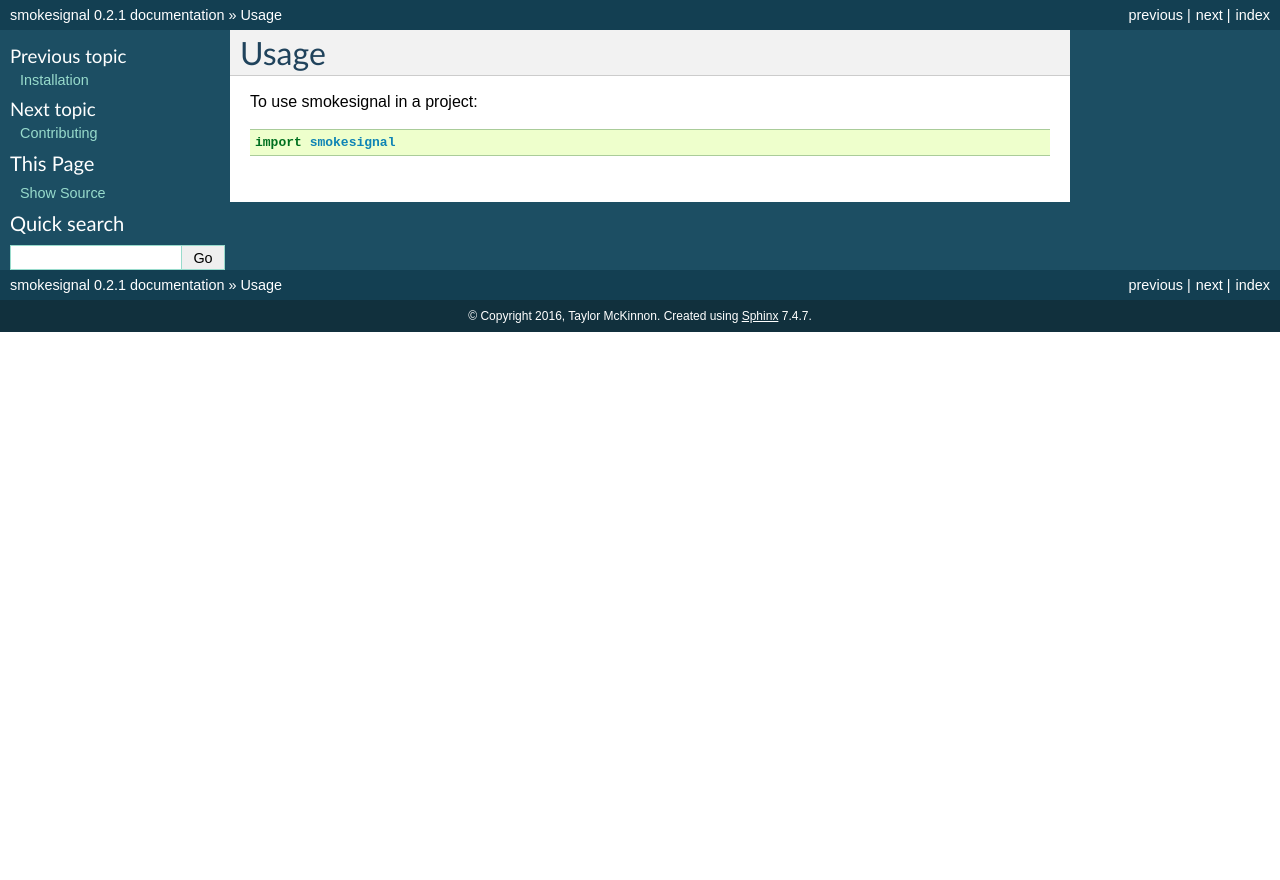
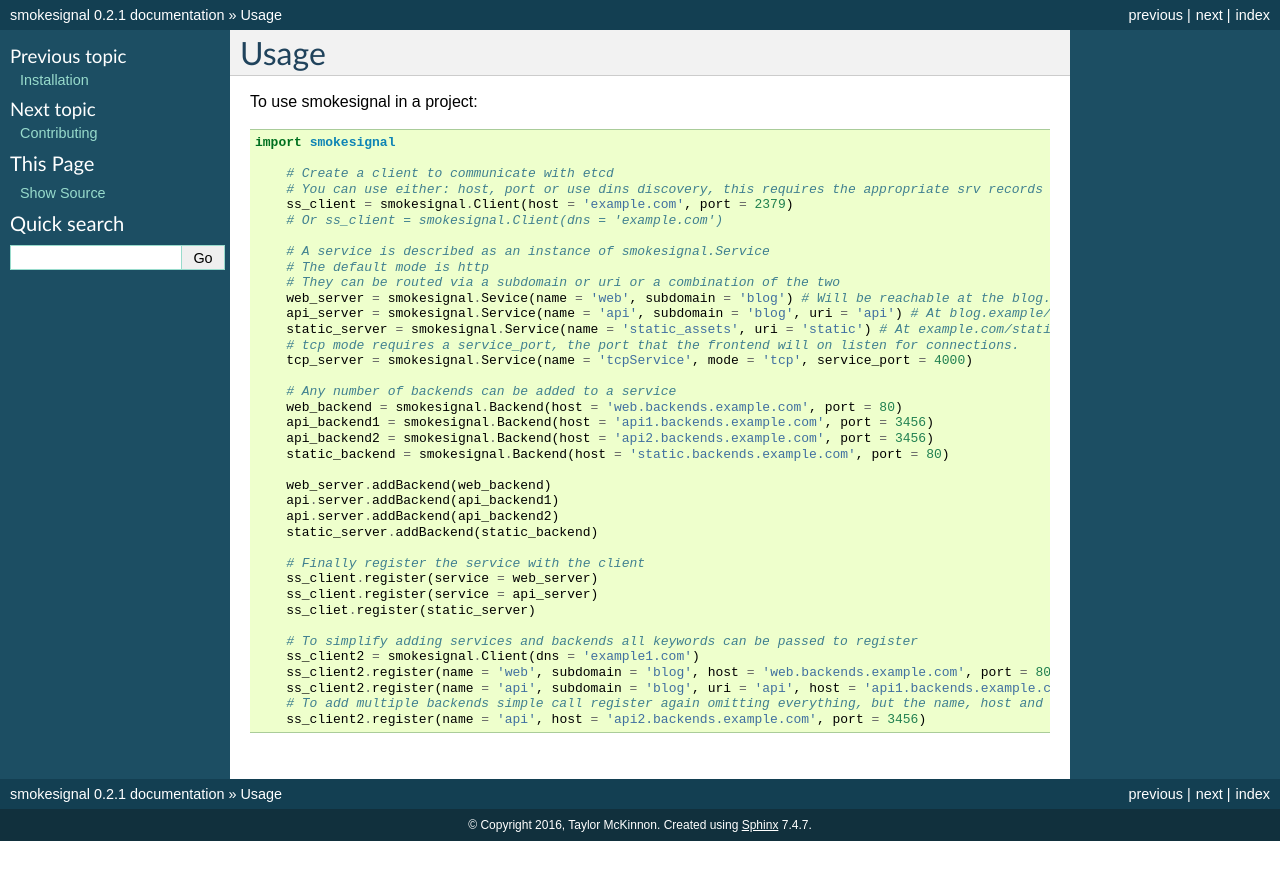
Before and after one commit to tmacro-archive/smokesignal, a Sphinx documentation site: the page built from docs/usage.rst, in a window 1280 px wide. Shown: the top 880 px of the page. Built offline with Sphinx 7.4.7, drawn with Linux system fonts in a browser that asks for light colours; pages that are not in the unit, such as notebooks, are missing from menus.

Commit message:
update service format add minimal docs

```diff
--- a/docs/usage.rst
+++ b/docs/usage.rst
@@ -5,3 +5,40 @@
 To use smokesignal in a project::
 
     import smokesignal
+
+	# Create a client to communicate with etcd
+	# You can use either: host, port or use dins discovery, this requires the appropriate srv records to be set
+	ss_client = smokesignal.Client(host = 'example.com', port = 2379)
+	# Or ss_client = smokesignal.Client(dns = 'example.com')
+
+	# A service is described as an instance of smokesignal.Service
+	# The default mode is http
+	# They can be routed via a subdomain or uri or a combination of the two
+	web_server = smokesignal.Sevice(name = 'web', subdomain = 'blog') # Will be reachable at the blog.exmple.com
+	api_server = smokesignal.Service(name = 'api', subdomain = 'blog', uri = 'api') # At blog.example/api
+	static_server = smokesignal.Service(name = 'static_assets', uri = 'static') # At example.com/static
+	# tcp mode requires a service_port, the port that the frontend will on listen for connections.
+	tcp_server = smokesignal.Service(name = 'tcpService', mode = 'tcp', service_port = 4000)
+
+	# Any number of backends can be added to a service
+	web_backend = smokesignal.Backend(host = 'web.backends.example.com', port = 80)
+	api_backend1 = smokesignal.Backend(host = 'api1.backends.example.com', port = 3456)
+	api_backend2 = smokesignal.Backend(host = 'api2.backends.example.com', port = 3456)
+	static_backend = smokesignal.Backend(host = 'static.backends.example.com', port = 80)
+
+	web_server.addBackend(web_backend)
+	api.server.addBackend(api_backend1)
+	api.server.addBackend(api_backend2)
+	static_server.addBackend(static_backend)
+
+	# Finally register the service with the client
+	ss_client.register(service = web_server)
+	ss_client.register(service = api_server)
+	ss_cliet.register(static_server)
+
+	# To simplify adding services and backends all keywords can be passed to register
+	ss_client2 = smokesignal.Client(dns = 'example1.com')
+	ss_client2.register(name = 'web', subdomain = 'blog', host = 'web.backends.example.com', port = 80) # The same as web_server
+	ss_client2.register(name = 'api', subdomain = 'blog', uri = 'api', host = 'api1.backends.example.com', port = 3456) # As api_server
+	# To add multiple backends simple call register again omitting everything, but the name, host and port
+	ss_client2.register(name = 'api', host = 'api2.backends.example.com', port = 3456)
```
Also changed, not shown: 3 other files.
